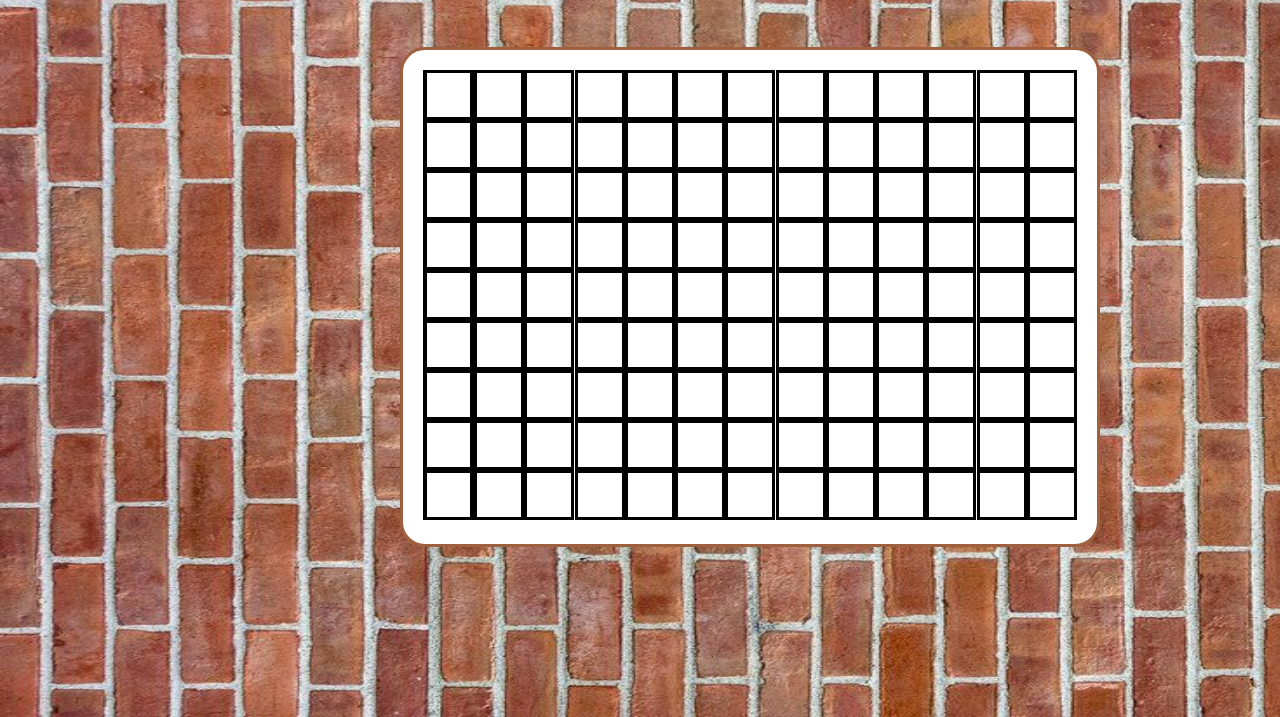
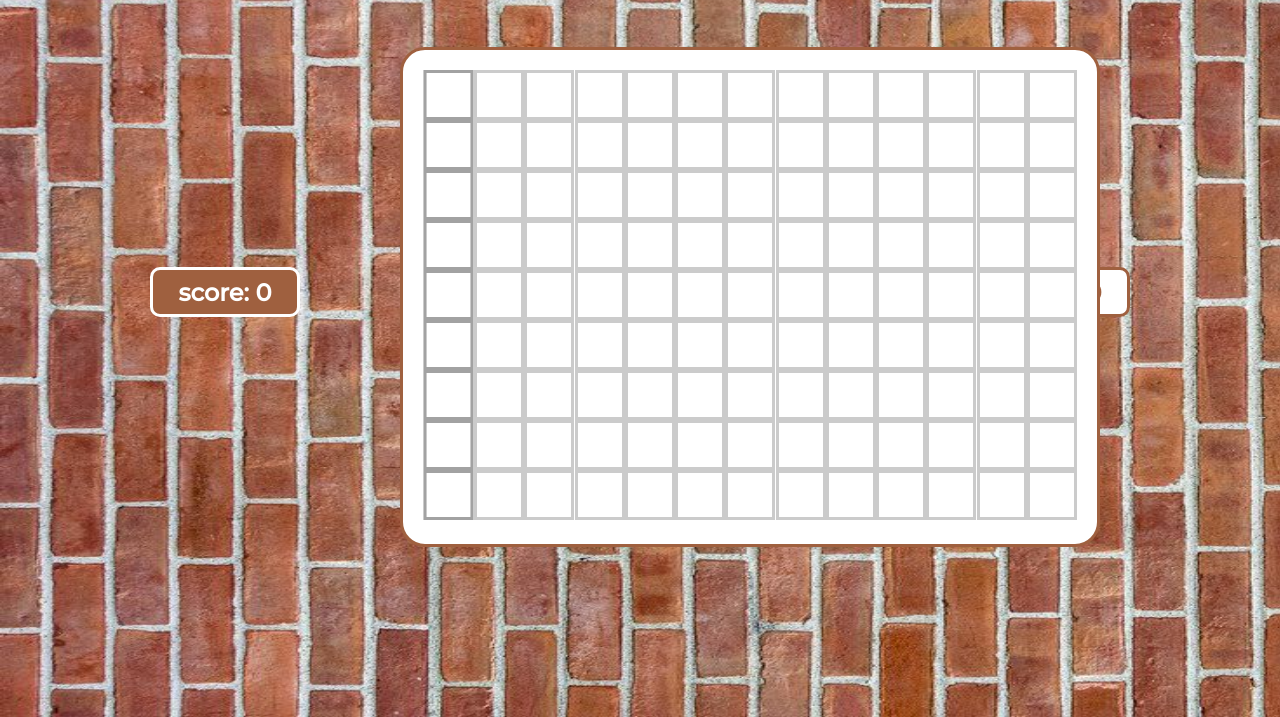
Before and after one commit to AlaaDrisi/Pair-Project, a plain HTML site: page inGame/index.html in a window 1280 px wide. Shown: the part 83-800 px from the top of the page. Drawn offline with Linux system fonts and the light colour scheme.

Commit message:
html & css 50%

```diff
--- a/inGame/index.html
+++ b/inGame/index.html
@@ -8,6 +8,14 @@
 </head>
 <body>
     <a href="/main/index.html"><h1>Zarbya</h1></a>
+    <div id="score">
+        <div id="player1Score">
+            score: 0
+        </div>
+        <div id="player2Score">
+            score: 0
+        </div>
+    </div>
     <div id="container">
         <!-- 126 div with cell class -->
         <div class="cell"></div>
--- a/inGame/style.css
+++ b/inGame/style.css
@@ -34,6 +34,42 @@ a {
     text-decoration: none;
 }
 
+#score {
+    position: absolute;
+    top: 350px;
+    width: 100%;
+    display: flex;
+    justify-content: space-between;
+}
+#player1Score {
+    background-color: #9F603F;
+    width: 150px;
+    height: 50px;
+    margin-left: 150px;
+    border-radius: 10px;
+    font-size: 24px;
+    font-weight: bold;
+    display: flex;
+    align-items: center;
+    justify-content: center;
+    border-style: solid;
+}
+
+#player2Score {
+    background-color: white;
+    color: #9F603F;
+    width: 150px;
+    height: 50px;
+    margin-right:150px;
+    border-radius: 10px;
+    font-size: 24px;
+    font-weight: bold;
+    display: flex;
+    align-items: center;
+    justify-content: center;
+    border-style: solid;
+}
+
 #container {
     background-color: rgb(255, 255, 255);
     border-radius: 25px;
@@ -56,6 +92,6 @@ a {
     width: 50px;
     height:50px;
     border-style: solid;
-    border-color: rgb(0, 0, 0);
+    border-color: rgba(0, 0, 0, 0.205);
     margin: 0;
 }
```
